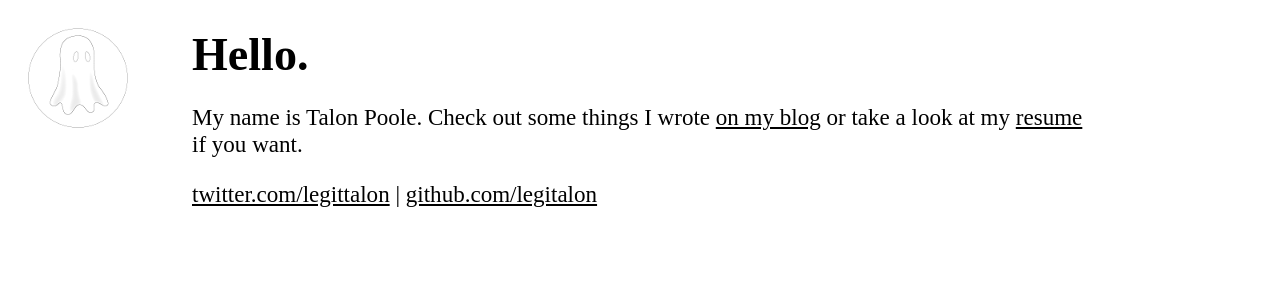
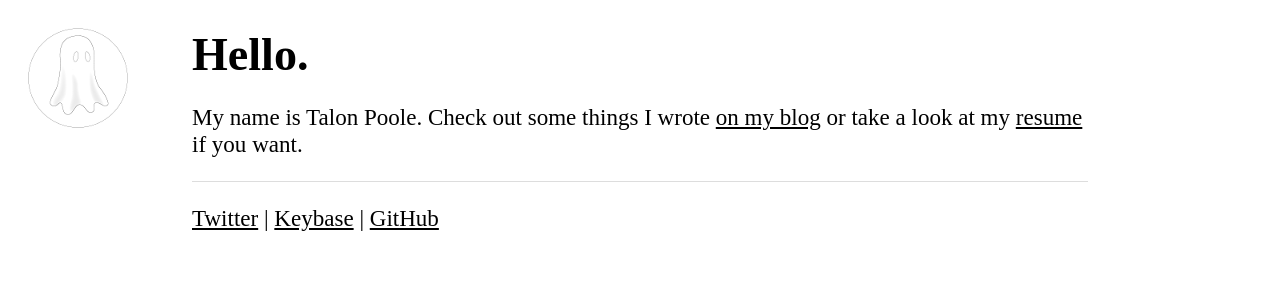
Before and after one commit to gitter-badger/legittalon.github.io, a Jekyll site: the page built from index.md, in a window 1280 px wide. Shown: the top 300 px of the page. Built offline with Jekyll 4.4.1, drawn with Linux system fonts in a browser that asks for light colours; nearby versions of some CDN libraries.

Commit message:
add keybase to links

```diff
--- a/index.md
+++ b/index.md
@@ -8,8 +8,11 @@ layout: page
 My name is Talon Poole. Check out some things I wrote [on my blog](/blog) or
 take a look at my [resume](/resume) if you want.
 
-[twitter.com/legittalon][twitter-talon] |
-[github.com/legitalon][github-talon]
+<hr>
+[Twitter][twitter-talon] |
+[Keybase][keybase-talon] |
+[GitHub][github-talon]
 
 [twitter-talon]: http://twitter.com/legittalon
 [github-talon]: http://github.com/legittalon
+[keybase-talon]: https://keybase.io/talon
```
